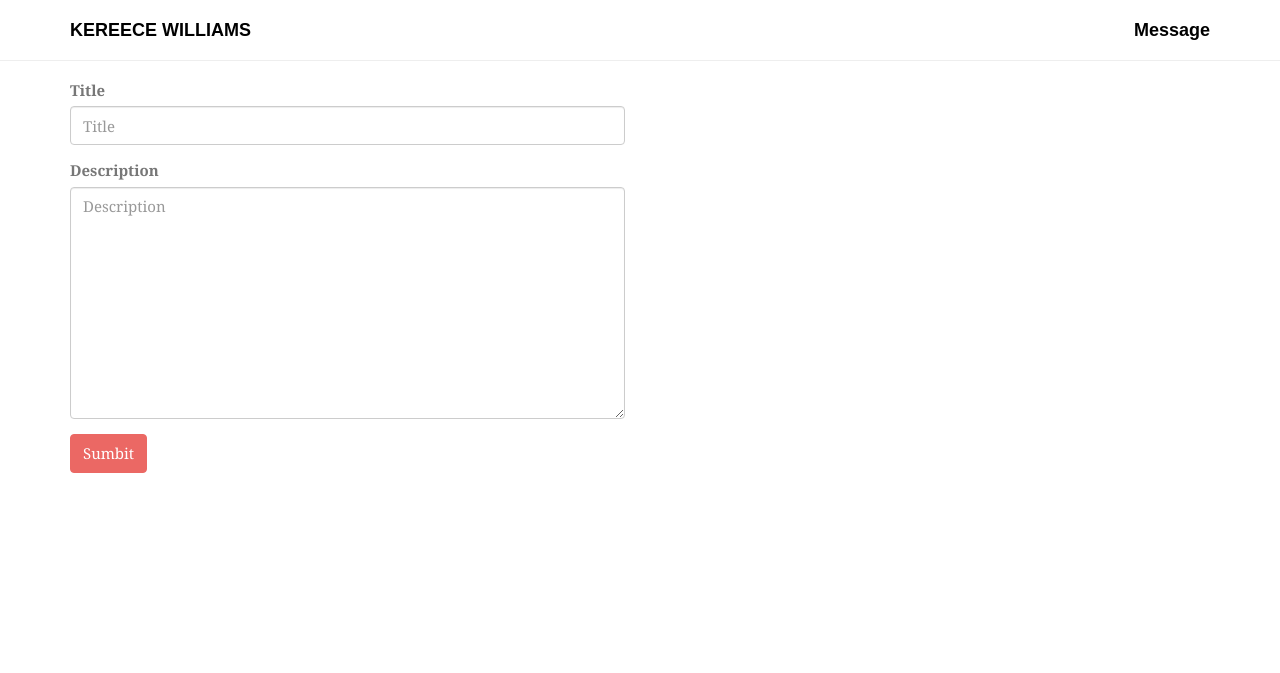
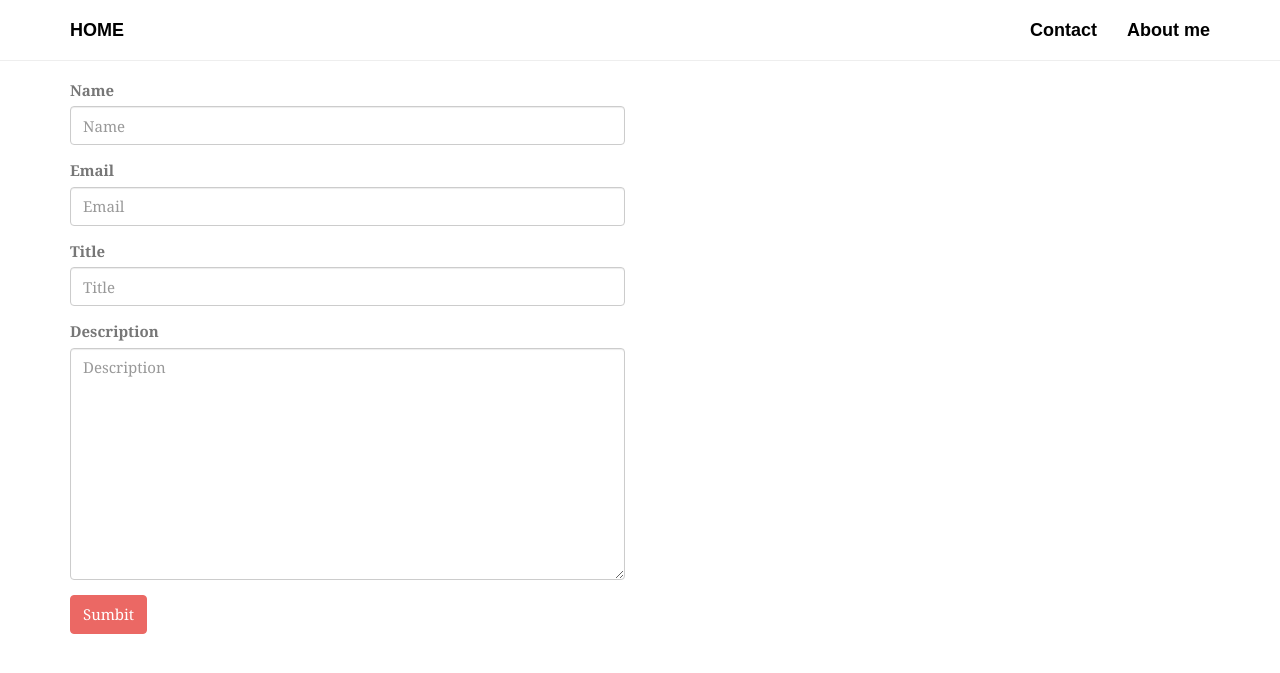
Before and after one commit to KereeceWilliams/personal_landing, a Django app: page /message/create/ in a window 1280 px wide. Shown: the top 673 px of the page. Run offline with Django 3.2, Linux system fonts and the light colour scheme; some libraries are stand-ins or nearby versions; some web fonts are replaced.

Commit message:
Add about me page

```diff
--- a/core/models.py
+++ b/core/models.py
@@ -1,10 +1,16 @@
 from django.db import models
+from django.core.mail import EmailMessage
 
 # Create your models here.
 class Message(models.Model):
+    name = models.CharField(max_length=70)
+    email = models.EmailField(max_length=70,blank=True, null=True, unique=True)
     title = models.CharField(max_length=300)
     description = models.TextField(null=True, blank=True)
     created_at = models.DateTimeField(auto_now_add=True)
 
     def __unicode__(self):
       return self.title
+
+class About(models.Model):
+  title = models.CharField(max_length=300)
--- a/core/urls.py
+++ b/core/urls.py
@@ -5,4 +5,5 @@ urlpatterns = patterns('',
     url(r'^$', Home.as_view(), name='home'),
                        url(r'^message/create/$', MessageCreateView.as_view(), name='message_create'),
                        url(r'^success/$', Success.as_view(), name='success'),
+                       url(r'^about/create/$', AboutCreateView.as_view(), name='about_create')
                       )
--- a/core/views.py
+++ b/core/views.py
@@ -10,8 +10,13 @@ class Home(TemplateView):
 class MessageCreateView(CreateView):
     model = Message
     template_name = "message/message_form.html"
-    fields = ['title', 'description']
+    fields = ['name','email', 'title', 'description']
     success_url = reverse_lazy('success')
 
 class Success(TemplateView):
     template_name = "success.html"
+
+class AboutCreateView(CreateView):
+    model = About
+    template_name = "about/about_form.html"
+    fields = ['title']
--- a/templates/base.html
+++ b/templates/base.html
@@ -14,7 +14,7 @@
     <nav class="navbar navbar-default navbar-fixed-top">
         <div class="container">
             <div class="navbar-header">
-              <a href="/" class="navbar-brand">Kereece Williams</a>
+              <a href="/" class="navbar-brand">Home</a>
                 <button type="button" class="navbar-toggle collapsed" data-toggle="collapse" data-target="#navbar">
                     <span class="icon-bar"></span>
                     <span class="icon-bar"></span>
@@ -23,7 +23,8 @@
             </div>
             <div id="navbar" class="navbar-collapse collapse">
                 <ul class="nav navbar-nav navbar-right">
-                  <li><a href="{% url 'message_create' %}">Message</a></li>
+                  <li><a href="{% url 'message_create' %}">Contact</a></li>
+                  <li><a href="{% url 'about_create' %}">About me</a></li>
                 </ul>
             </div>
         </div>
--- a/templates/home.html
+++ b/templates/home.html
@@ -1,11 +1,13 @@
 {% extends "base.html" %}
 {% block content %}
+{%load staticfiles %}
 <div class="jumbotron">
   <div class ="container text-center">
   <h1>Kereece Williams</h1>
   <p>Aspiring Web Designer</p>
-   <img src="../static/image/IMG_0671.JPG" class="img-thumbnail" alt="Kereece" width="350" height="350" />
+  <img src=/static/image/IMG_0671.JPG class="img-thumbnail" alt="Kereece" width="350" height="350" />
     <p>I would love to hear from you! Send me a message to know more about me.</p>
+    <br>
     <p><a href="{% url 'message_create' %}" class="btn-lg btn-primary">Send message</a></p>
 </div>
 {% endblock %}
```
Also changed, not shown: templates/about/about_form.html (added, +21 -0 lines), core/migrations/0002_auto_20151026_1550.py (added), core/migrations/0003_auto_20151026_1646.py (added), core/migrations/0004_about.py (added), 1 other file.
